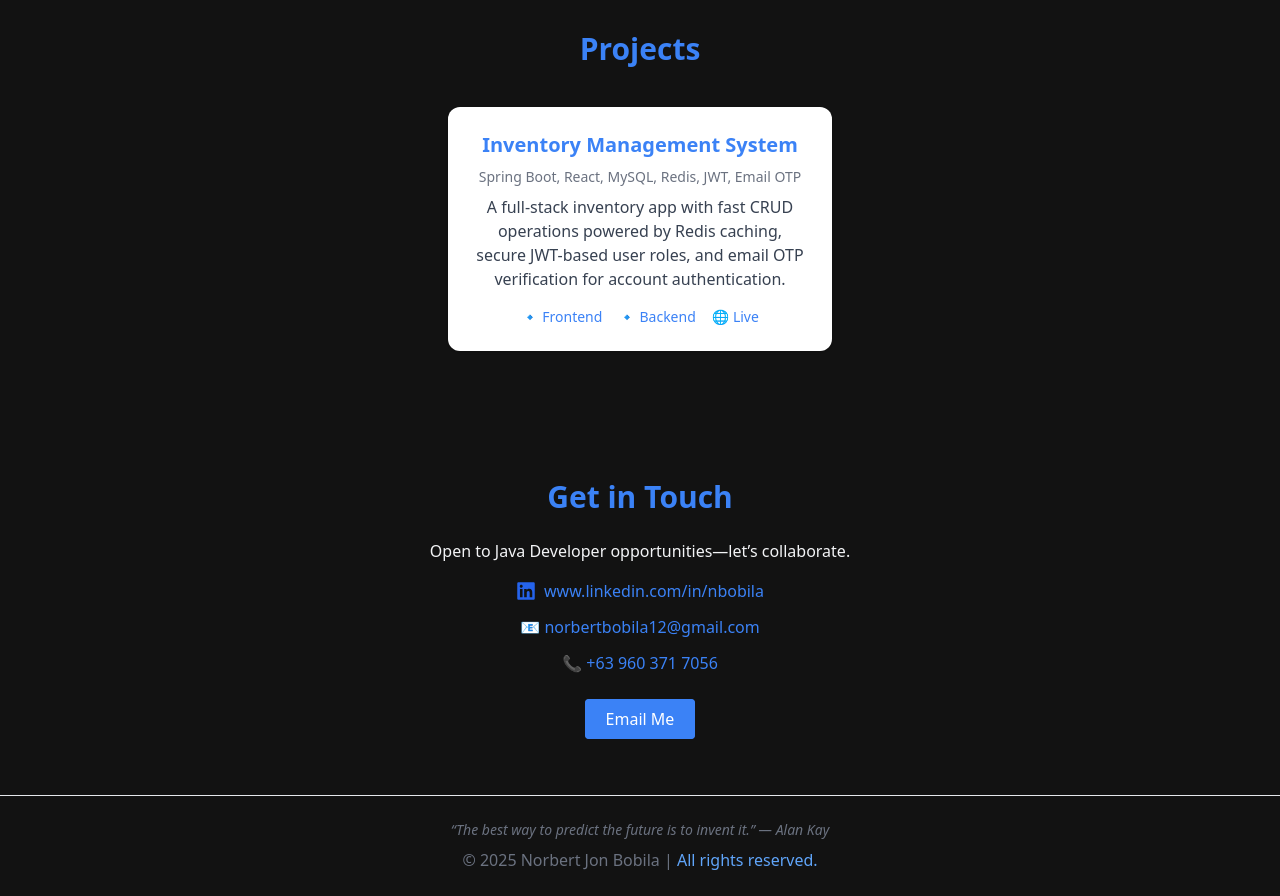
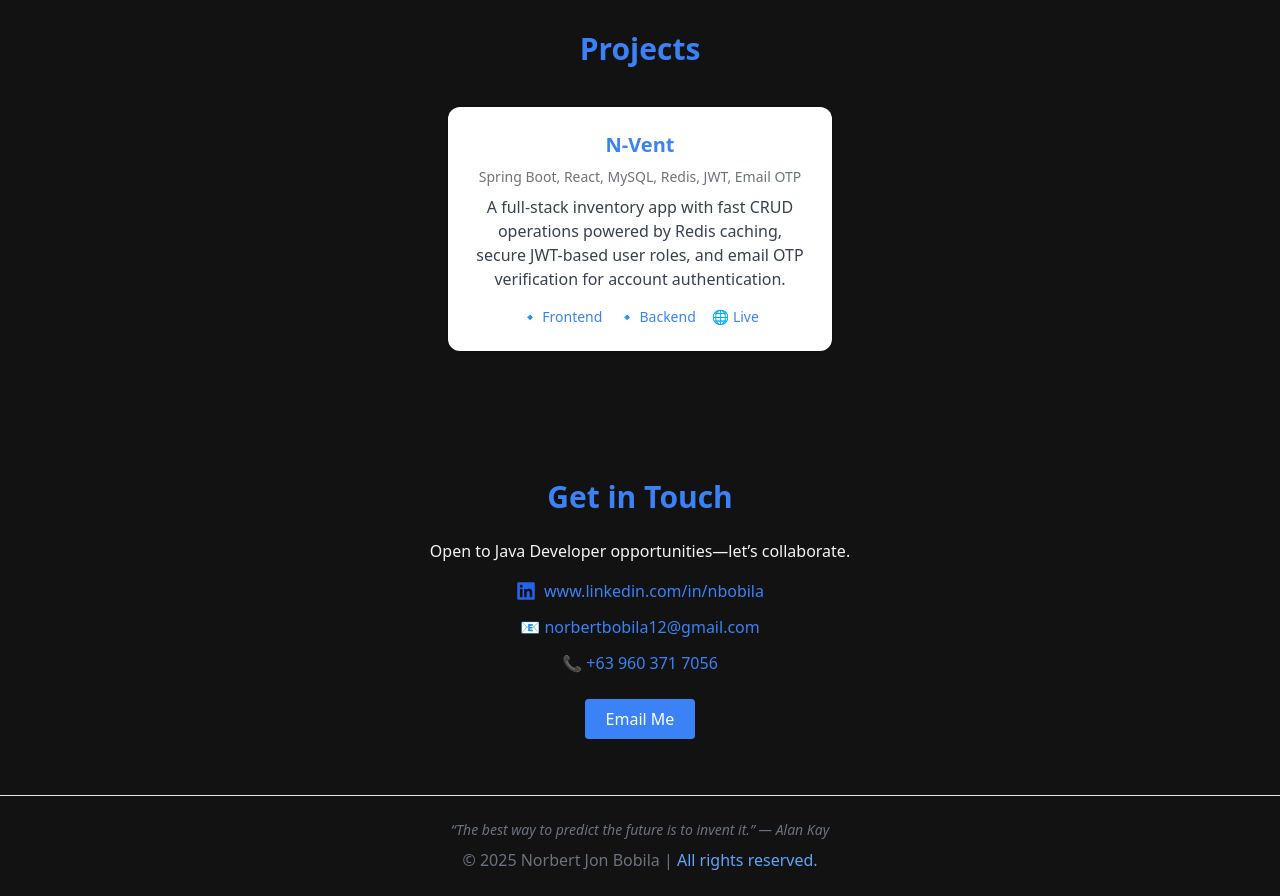
Before and after one commit to kyooxenn/my-portfolio, a React (Vite) app: page / in a window 1280 px wide. Shown: the part 1280-2176 px from the top of the page. Built offline with nearby package versions, Linux system fonts and the light colour scheme.

Commit message:
update title app

```diff
--- a/src/App.jsx
+++ b/src/App.jsx
@@ -48,7 +48,7 @@ export default function App() {
   const projects = useMemo(
     () => [
       {
-        title: "Inventory Management System",
+        title: "N-Vent",
         tech: "Spring Boot, React, MySQL, Redis, JWT, Email OTP",
         desc: "A full-stack inventory app with fast CRUD operations powered by Redis caching, secure JWT-based user roles, and email OTP verification for account authentication.",
         frontendRepo: "https://github.com/kyooxenn/inventory_system_react",
```
